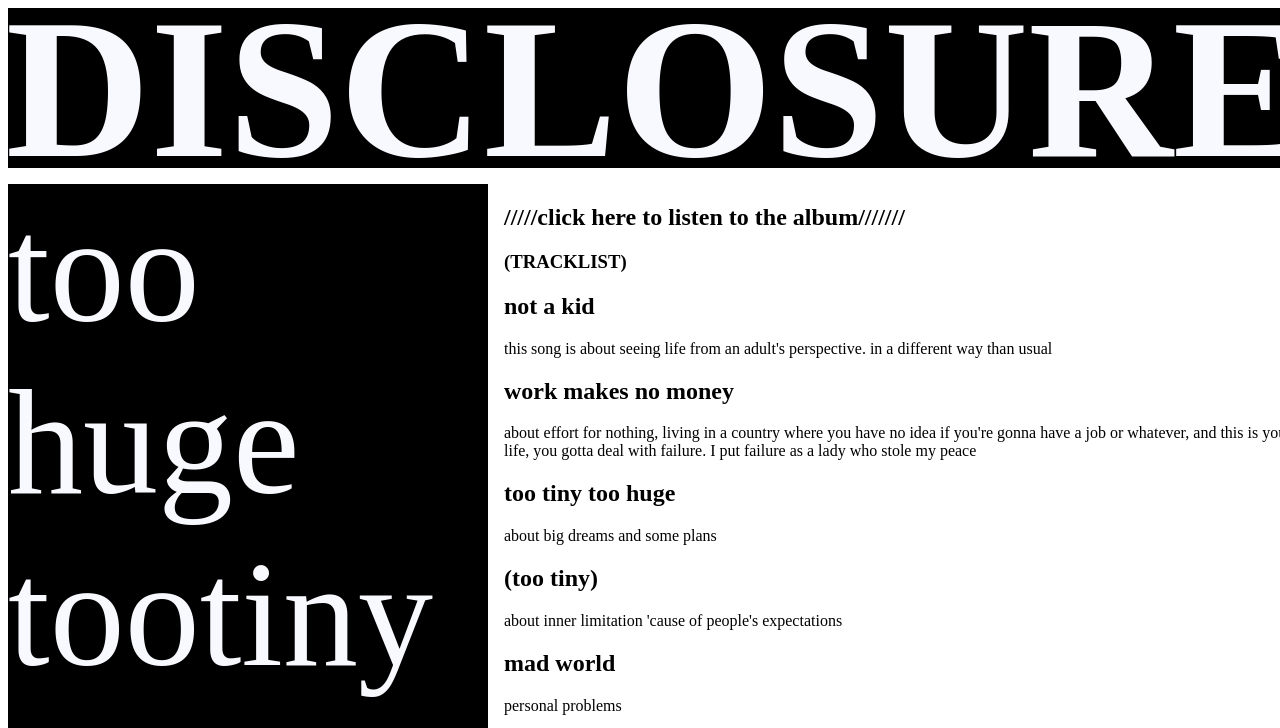
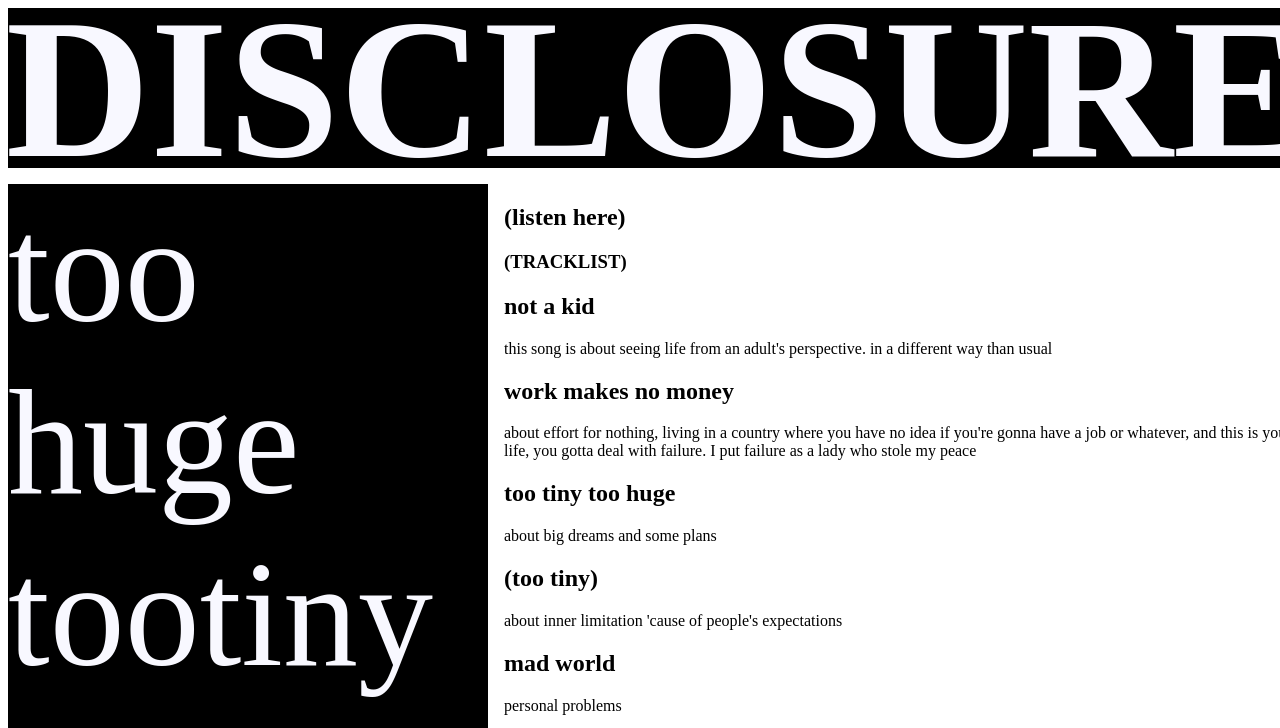
Before and after one commit to albummm/index, a plain HTML site: page index.html in a window 1280 px wide. Shown: the top 728 px of the page. Drawn offline with Linux system fonts and the light colour scheme.

Commit message:
Update index.html

```diff
--- a/index.html
+++ b/index.html
@@ -12,7 +12,7 @@
     <main class="container grid">
     <section class="header"><h1>DISCLOSURE</h1></section>
     <section class="content">
-            <h2><a href="https://www.youtube.com/playlist?list=PLhk8q-FMAWF5cpjnfBwpHkxg0krsGIpd-">/////click here to listen to the album///////</a></h2>
+            <h2><a href="https://www.youtube.com/playlist?list=PLhk8q-FMAWF5cpjnfBwpHkxg0krsGIpd-">(listen here)</a></h2>
             <h3>(TRACKLIST)</h3>
             <p><h2>not a kid</h2>
             this song is about seeing life from an adult's perspective.
```
